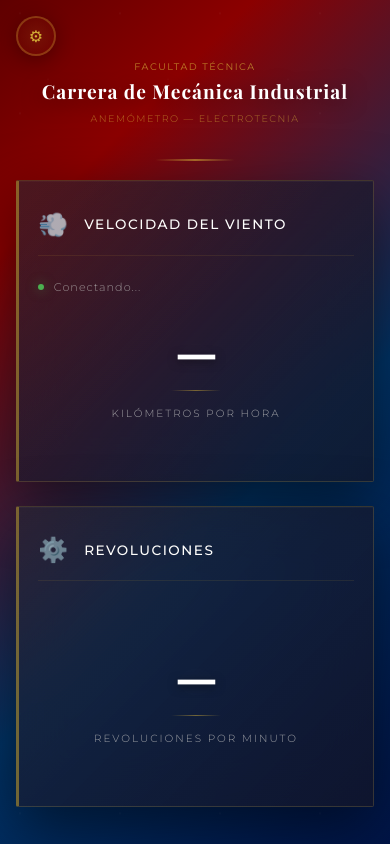
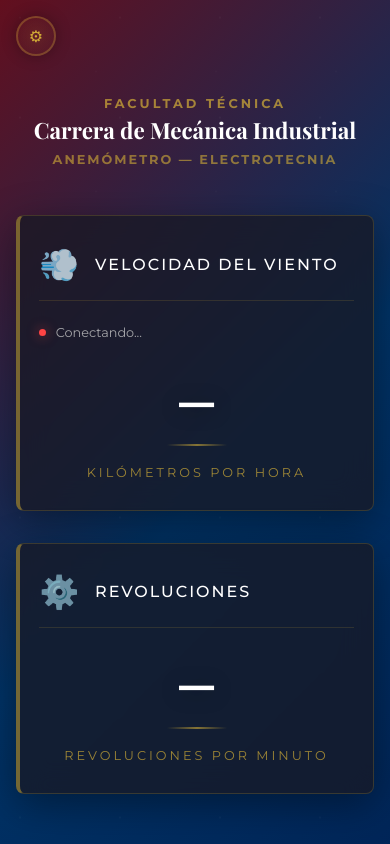
Before and after one commit to giangutierrez34-source/ANENOMETRO, a plain HTML site: page index.html in a window 390 px wide. Drawn offline with nearby package versions, Linux system fonts and the light colour scheme; no server answers.

Commit message:
Update index.html

```diff
--- a/index.html
+++ b/index.html
@@ -2,11 +2,16 @@
 <html lang="es">
 <head>
   <meta charset="utf-8" />
+  <meta name="viewport" content="width=device-width, initial-scale=1.0, maximum-scale=1.0, user-scalable=no" />
   <title>Anemómetro - Velocidad en vivo</title>
-  <meta name="viewport" content="width=device-width, initial-scale=1" />
+
+  <!-- Fuentes -->
+  <link href="https://fonts.googleapis.com/css2?family=Playfair+Display:wght@400;600;700&family=Montserrat:wght@300;400;500;600;700&display=swap" rel="stylesheet" />
+
   <style>
-    @import url('https://fonts.googleapis.com/css2?family=Playfair+Display:wght@400;600;700&family=Montserrat:wght@300;400;500;600;700&display=swap');
-
+    /* -------------------------------
+       ESTILO GLOBAL Y FONDO ANIMADO
+    --------------------------------*/
     * {
       margin: 0;
       padding: 0;
@@ -16,413 +21,208 @@
     body {
       font-family: "Montserrat", sans-serif;
       min-height: 100vh;
-      background: linear-gradient(135deg, #1a0000 0%, #4a0000 25%, #8B0000 40%, #003366 60%, #001a4d 75%, #000033 100%);
-      background-size: 200% 200%;
-      animation: elegantGradient 20s ease infinite;
+      background: linear-gradient(135deg, #1a0000, #4a0000, #8B0000, #003366, #001a4d, #000033);
+      background-size: 400% 400%;
+      animation: gradient 18s ease infinite;
       color: white;
       display: flex;
       flex-direction: column;
       align-items: center;
-      justify-content: center;
-      padding: 2rem;
+      justify-content: flex-start;
+      padding: 2rem 1rem;
+      overflow-x: hidden;
       position: relative;
-      overflow: hidden;
     }
 
-    @keyframes elegantGradient {
+    @keyframes gradient {
       0%, 100% { background-position: 0% 50%; }
       50% { background-position: 100% 50%; }
     }
 
-    /* Partículas sutiles de fondo */
     body::before {
       content: '';
       position: absolute;
-      width: 100%;
-      height: 100%;
-      background-image:
-        radial-gradient(circle at 20% 30%, rgba(255, 255, 255, 0.03) 1px, transparent 1px),
-        radial-gradient(circle at 80% 70%, rgba(255, 255, 255, 0.02) 1px, transparent 1px),
-        radial-gradient(circle at 40% 80%, rgba(255, 255, 255, 0.025) 1px, transparent 1px);
-      background-size: 100px 100px, 150px 150px, 120px 120px;
-      animation: particles 30s linear infinite;
-      pointer-events: none;
+      inset: 0;
+      background-image: radial-gradient(circle at 20% 30%, rgba(255,255,255,0.03) 1px, transparent 1px),
+                        radial-gradient(circle at 80% 70%, rgba(255,255,255,0.02) 1px, transparent 1px);
+      background-size: 100px 100px, 120px 120px;
+      animation: move 40s linear infinite;
+      z-index: 0;
     }
 
-    @keyframes particles {
-      0% { transform: translateY(0); }
-      100% { transform: translateY(-100px); }
+    @keyframes move {
+      from { transform: translateY(0); }
+      to { transform: translateY(-100px); }
     }
 
-    /* Logo/Escudo decorativo */
+    /* -------------------------------
+       ENCABEZADO
+    --------------------------------*/
     .emblem {
-      position: absolute;
-      top: 2rem;
-      left: 2rem;
-      width: 60px;
-      height: 60px;
+      position: fixed;
+      top: 1rem;
+      left: 1rem;
+      width: 50px;
+      height: 50px;
       border: 2px solid rgba(212, 175, 55, 0.3);
       border-radius: 50%;
+      color: #D4AF37;
+      font-size: 1.3rem;
       display: flex;
       align-items: center;
       justify-content: center;
-      font-size: 1.5rem;
-      color: #D4AF37;
       background: radial-gradient(circle, rgba(212, 175, 55, 0.1), transparent);
-      backdrop-filter: blur(10px);
-      box-shadow: 0 4px 20px rgba(0, 0, 0, 0.3);
+      box-shadow: 0 0 15px rgba(0,0,0,0.3);
+      z-index: 10;
     }
 
     header {
-      background: transparent;
-      backdrop-filter: none;
-      padding: 2.5rem 2rem;
-      border-radius: 0;
+      text-align: center;
+      margin-top: 4rem;
       margin-bottom: 3rem;
-      border: none;
-      box-shadow: none;
+      z-index: 1;
       position: relative;
-      z-index: 10;
-      text-align: center;
-      max-width: 900px;
-      width: 100%;
-    }
-
-    header::before {
-      content: '';
-      position: absolute;
-      bottom: -1rem;
-      left: 50%;
-      transform: translateX(-50%);
-      width: 120px;
-      height: 2px;
-      background: linear-gradient(90deg, transparent, rgba(212, 175, 55, 0.6), transparent);
     }
 
     header h2 {
-      font-family: "Montserrat", sans-serif;
-      font-size: 0.75rem;
-      letter-spacing: 4px;
-      font-weight: 400;
       color: rgba(212, 175, 55, 0.7);
+      font-size: 0.8rem;
+      letter-spacing: 3px;
       text-transform: uppercase;
-      margin-bottom: 0.5rem;
+      margin-bottom: 0.4rem;
     }
 
     header h1 {
       font-family: "Playfair Display", serif;
       font-size: 2.2rem;
       font-weight: 700;
-      color: #FFFFFF;
-      letter-spacing: 1px;
+      color: white;
+      line-height: 1.2;
       margin-bottom: 0.5rem;
-      text-shadow: 0 4px 20px rgba(0, 0, 0, 0.5);
-      line-height: 1.3;
     }
 
     header h3 {
-      font-family: "Montserrat", sans-serif;
-      font-size: 0.85rem;
-      letter-spacing: 3px;
-      font-weight: 300;
       color: rgba(212, 175, 55, 0.6);
+      font-size: 0.9rem;
       text-transform: uppercase;
-      margin-top: 0.5rem;
+      letter-spacing: 2px;
     }
 
+    /* -------------------------------
+       TARJETAS
+    --------------------------------*/
     .container {
       display: grid;
-      grid-template-columns: repeat(auto-fit, minmax(320px, 1fr));
-      gap: 2.5rem;
-      max-width: 1000px;
+      grid-template-columns: repeat(auto-fit, minmax(300px, 1fr));
+      gap: 2rem;
       width: 100%;
-      position: relative;
-      z-index: 10;
+      max-width: 900px;
+      z-index: 1;
     }
 
     .card {
-      background: linear-gradient(135deg,
-        rgba(30, 30, 50, 0.6) 0%,
-        rgba(20, 20, 35, 0.7) 100%);
-      backdrop-filter: blur(25px);
-      border-radius: 2px;
-      padding: 3.5rem 3rem;
+      background: rgba(25, 25, 35, 0.75);
       border: 1px solid rgba(212, 175, 55, 0.2);
-      border-left: 3px solid rgba(212, 175, 55, 0.5);
-      box-shadow:
-        0 20px 60px rgba(0, 0, 0, 0.5),
-        inset 0 1px 0 rgba(255, 255, 255, 0.03);
-      transition: all 0.5s cubic-bezier(0.4, 0, 0.2, 1);
-      position: relative;
-      overflow: hidden;
-    }
-
-    .card::before {
-      content: '';
-      position: absolute;
-      top: 0;
-      left: 0;
-      width: 100%;
-      height: 100%;
-      background: linear-gradient(135deg,
-        rgba(212, 175, 55, 0.03) 0%,
-        transparent 50%);
-      pointer-events: none;
+      border-left: 4px solid rgba(212, 175, 55, 0.5);
+      border-radius: 8px;
+      padding: 2.5rem 2rem;
+      box-shadow: 0 10px 40px rgba(0, 0, 0, 0.4);
+      transition: transform 0.4s ease, box-shadow 0.4s ease;
+      backdrop-filter: blur(15px);
     }
 
     .card:hover {
-      transform: translateY(-8px);
-      box-shadow:
-        0 30px 80px rgba(0, 0, 0, 0.6),
-        0 0 50px rgba(212, 175, 55, 0.15),
-        inset 0 1px 0 rgba(255, 255, 255, 0.05);
-      border-left-color: #D4AF37;
-      border-left-width: 4px;
+      transform: translateY(-6px);
+      box-shadow: 0 20px 60px rgba(0, 0, 0, 0.5);
     }
 
     .card-header {
       display: flex;
       align-items: center;
       gap: 1rem;
-      margin-bottom: 2rem;
-      padding-bottom: 1.5rem;
-      border-bottom: 1px solid rgba(212, 175, 55, 0.1);
+      border-bottom: 1px solid rgba(212, 175, 55, 0.15);
+      padding-bottom: 1rem;
+      margin-bottom: 1.5rem;
     }
 
     .icon {
       font-size: 2rem;
-      filter: grayscale(0.3);
-      opacity: 0.7;
+      opacity: 0.8;
     }
 
     .card h2 {
-      font-family: "Montserrat", sans-serif;
       font-size: 1rem;
+      letter-spacing: 2px;
+      text-transform: uppercase;
       font-weight: 500;
-      color: #FFFFFF;
-      text-transform: uppercase;
-      letter-spacing: 2px;
-      margin: 0;
     }
 
     .status {
-      margin-bottom: 2.5rem;
-      font-size: 0.75rem;
-      color: rgba(192, 192, 192, 0.7);
-      font-weight: 300;
-      letter-spacing: 1px;
+      font-size: 0.8rem;
+      color: rgba(200, 200, 200, 0.8);
       display: flex;
       align-items: center;
       gap: 0.6rem;
+      margin-bottom: 1.8rem;
     }
 
     .status-indicator {
-      width: 6px;
-      height: 6px;
+      width: 7px;
+      height: 7px;
       border-radius: 50%;
-      background: #4CAF50;
-      box-shadow: 0 0 12px rgba(76, 175, 80, 0.6);
-      animation: statusPulse 2.5s ease-in-out infinite;
-    }
-
-    @keyframes statusPulse {
-      0%, 100% { opacity: 1; box-shadow: 0 0 12px rgba(76, 175, 80, 0.6); }
-      50% { opacity: 0.4; box-shadow: 0 0 20px rgba(76, 175, 80, 0.9); }
+      background: #ff4444;
+      box-shadow: 0 0 12px rgba(255, 68, 68, 0.6);
     }
 
     .metric-display {
-      position: relative;
-      z-index: 1;
-      margin: 2rem 0;
       text-align: center;
     }
 
     .value {
       font-family: "Playfair Display", serif;
-      font-size: 5rem;
-      font-weight: 700;
-      color: #FFFFFF;
-      text-shadow:
-        0 0 30px rgba(255, 255, 255, 0.1),
-        0 2px 10px rgba(0, 0, 0, 0.5);
-      margin: 0;
-      line-height: 1;
-      letter-spacing: -2px;
+      font-size: 4.5rem;
+      font-weight: bold;
+      text-shadow: 0 2px 20px rgba(0,0,0,0.4);
     }
 
     .unit {
-      font-family: "Montserrat", sans-serif;
       font-size: 0.8rem;
-      color: rgba(192, 192, 192, 0.8);
+      letter-spacing: 3px;
       text-transform: uppercase;
-      letter-spacing: 3px;
-      font-weight: 300;
-      margin-top: 1rem;
-      display: block;
+      color: rgba(212, 175, 55, 0.7);
     }
 
-    /* Líneas decorativas */
     .decorative-line {
       width: 60px;
-      height: 1px;
-      background: linear-gradient(90deg, transparent, rgba(212, 175, 55, 0.5), transparent);
-      margin: 1.5rem auto;
+      height: 2px;
+      margin: 1rem auto;
+      background: linear-gradient(90deg, transparent, rgba(212, 175, 55, 0.6), transparent);
     }
 
+    /* -------------------------------
+       RESPONSIVIDAD
+    --------------------------------*/
     @media (max-width: 768px) {
-      body {
-        padding: 1rem;
-      }
-
-      .emblem {
-        width: 40px;
-        height: 40px;
-        font-size: 1rem;
-        top: 1rem;
-        left: 1rem;
-      }
-
-      header {
-        padding: 1.5rem 1rem;
-        margin-bottom: 2rem;
-      }
-
-      header h1 {
-        font-size: 1.4rem;
-        line-height: 1.4;
-      }
-
-      header h2 {
-        font-size: 0.65rem;
-        letter-spacing: 2px;
-        margin-bottom: 0.4rem;
-      }
-
-      header h3 {
-        font-size: 0.7rem;
-        letter-spacing: 2px;
-        margin-top: 0.4rem;
-      }
-
-      header::before {
-        width: 80px;
-        bottom: -0.8rem;
-      }
-
-      .container {
-        grid-template-columns: 1fr;
-        gap: 1.5rem;
-        padding: 0;
-      }
-
-      .card {
-        padding: 2rem 1.5rem;
-      }
-
-      .card-header {
-        margin-bottom: 1.5rem;
-        padding-bottom: 1rem;
-      }
-
-      .icon {
-        font-size: 1.5rem;
-      }
-
-      .card h2 {
-        font-size: 0.85rem;
-        letter-spacing: 1.5px;
-      }
-
-      .status {
-        font-size: 0.7rem;
-        margin-bottom: 2rem;
-      }
-
-      .value {
-        font-size: 3.5rem;
-        letter-spacing: -1px;
-      }
-
-      .unit {
-        font-size: 0.7rem;
-        letter-spacing: 2px;
-        margin-top: 0.8rem;
-      }
-
-      .decorative-line {
-        width: 50px;
-        margin: 1rem auto;
-      }
+      header h1 { font-size: 1.6rem; }
+      header h3 { font-size: 0.8rem; }
+      .value { font-size: 3.2rem; }
+      .emblem { width: 40px; height: 40px; font-size: 1rem; }
     }
 
     @media (max-width: 480px) {
-      header h1 {
-        font-size: 1.2rem;
-      }
-
-      header h2, header h3 {
-        font-size: 0.6rem;
-        letter-spacing: 1.5px;
-      }
-
-      .value {
-        font-size: 3rem;
-      }
-
-      .card {
-        padding: 1.8rem 1.2rem;
-      }
-
-      .unit {
-        font-size: 0.65rem;
-      }
-    }
-
-    @media (min-width: 769px) and (max-width: 1024px) {
-      .container {
-        grid-template-columns: repeat(2, 1fr);
-        max-width: 800px;
-      }
-
-      header {
-        max-width: 800px;
-      }
-
-      .value {
-        font-size: 4.5rem;
-      }
-    }
-
-    /* Animación de entrada elegante */
-    @keyframes elegantFadeIn {
-      from {
-        opacity: 0;
-        transform: translateY(40px);
-      }
-      to {
-        opacity: 1;
-        transform: translateY(0);
-      }
-    }
-
-    .emblem {
-      animation: elegantFadeIn 1s ease-out 0.2s backwards;
-    }
-
-    header {
-      animation: elegantFadeIn 1s ease-out 0.4s backwards;
-    }
-
-    .card:nth-child(1) {
-      animation: elegantFadeIn 1s ease-out 0.6s backwards;
-    }
-
-    .card:nth-child(2) {
-      animation: elegantFadeIn 1s ease-out 0.8s backwards;
+      header h1 { font-size: 1.4rem; }
+      .card { padding: 1.8rem 1.2rem; }
+      .value { font-size: 2.8rem; }
     }
   </style>
 
+  <!-- -----------------------------
+        SCRIPT FIREBASE EN VIVO
+  ------------------------------ -->
   <script type="module">
+    import { initializeApp } from "https://www.gstatic.com/firebasejs/9.23.0/firebase-app.js";
+    import { getDatabase, ref, onValue } from "https://www.gstatic.com/firebasejs/9.23.0/firebase-database.js";
+
     const firebaseConfig = {
       apiKey: "AIzaSyCFF56TH_IXFkFmIX3bw4z-UN8NtQZVfTA",
       authDomain: "anenometro-dcb24.firebaseapp.com",
@@ -433,9 +233,6 @@
       appId: "1:708737584639:web:ebbe104386b360e98febca",
       measurementId: "G-9QQW511YSJ"
     };
-
-    import { initializeApp } from "https://www.gstatic.com/firebasejs/9.23.0/firebase-app.js";
-    import { getDatabase, ref, onValue } from "https://www.gstatic.com/firebasejs/9.23.0/firebase-database.js";
 
     const app = initializeApp(firebaseConfig);
     const db = getDatabase(app);
@@ -453,7 +250,7 @@
         if (!data) {
           statusEl.textContent = 'Esperando datos del dispositivo...';
           statusIndicator.style.background = '#ff4444';
-          statusIndicator.style.boxShadow = '0 0 12px rgba(255, 68, 68, 0.6)';
+          statusIndicator.style.boxShadow = '0 0 12px rgba(255,68,68,0.6)';
           velEl.textContent = "—";
           rpmEl.textContent = "—";
           return;
@@ -461,13 +258,14 @@
 
         velEl.textContent = data.vel_km_h ? data.vel_km_h.toFixed(2) : "—";
         rpmEl.textContent = data.rpm ? data.rpm.toFixed(1) : "—";
-        statusEl.textContent = 'Última actualización: ' + new Date().toLocaleTimeString('es-ES');
+        statusEl.textContent = 'Actualizado: ' + new Date().toLocaleTimeString('es-BO');
         statusIndicator.style.background = '#4CAF50';
-        statusIndicator.style.boxShadow = '0 0 12px rgba(76, 175, 80, 0.6)';
+        statusIndicator.style.boxShadow = '0 0 12px rgba(76,175,80,0.6)';
       });
     });
   </script>
 </head>
+
 <body>
   <div class="emblem">⚙</div>
 
@@ -483,16 +281,14 @@
         <span class="icon">💨</span>
         <h2>Velocidad del Viento</h2>
       </div>
-
       <div class="status">
         <span class="status-indicator"></span>
         <span id="status">Conectando...</span>
       </div>
-
       <div class="metric-display">
         <div class="value" id="vel">—</div>
         <div class="decorative-line"></div>
-        <span class="unit">Kilómetros por Hora</span>
+        <span class="unit">Kilómetros por hora</span>
       </div>
     </div>
 
@@ -501,16 +297,10 @@
         <span class="icon">⚙️</span>
         <h2>Revoluciones</h2>
       </div>
-
-      <div class="status" style="visibility: hidden;">
-        <span class="status-indicator"></span>
-        <span>placeholder</span>
-      </div>
-
       <div class="metric-display">
         <div class="value" id="rpm">—</div>
         <div class="decorative-line"></div>
-        <span class="unit">Revoluciones por Minuto</span>
+        <span class="unit">Revoluciones por minuto</span>
       </div>
     </div>
   </div>
```
